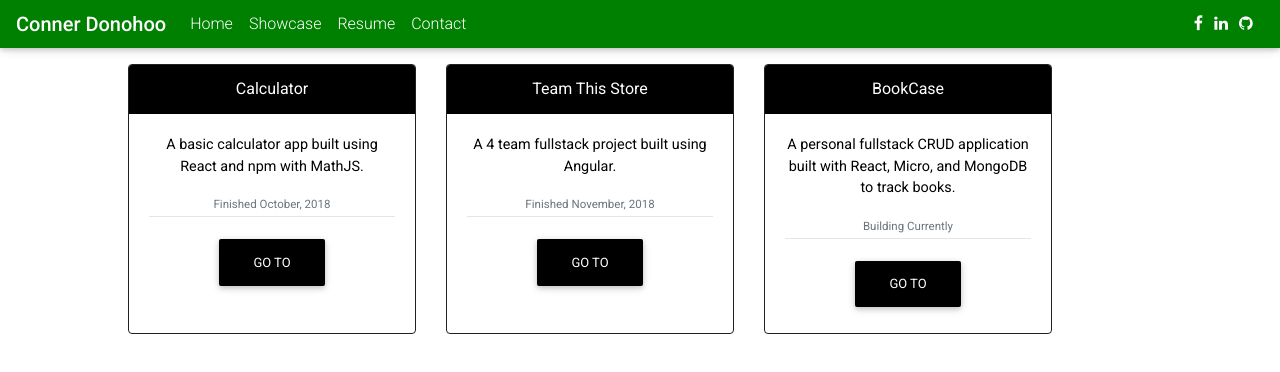
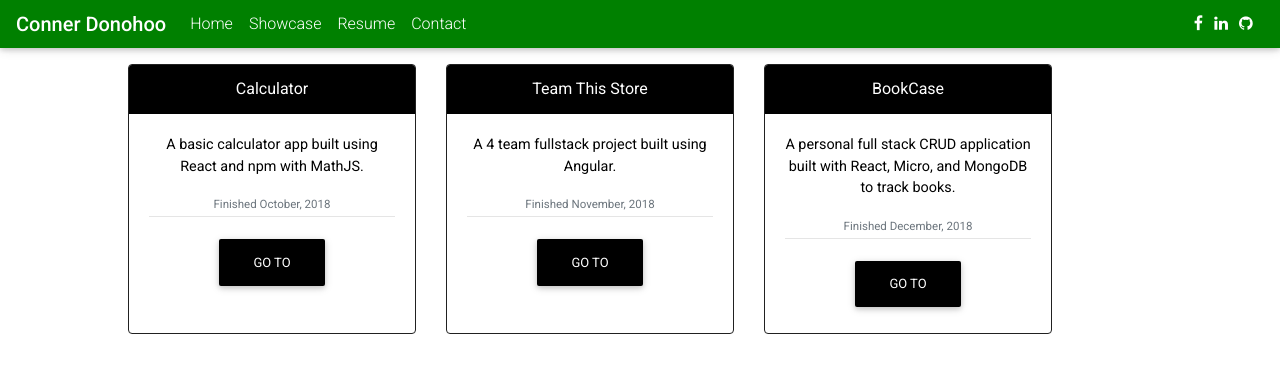
Before and after one commit to Donohoo13/ProfileV2, a React (Create React App) app: page /showcase in a window 1280 px wide. Shown: the top 372 px of the page. Built offline with nearby package versions, Linux system fonts and the light colour scheme.

Commit message:
added books tracker

```diff
--- a/src/Components/Showcase.js
+++ b/src/Components/Showcase.js
@@ -30,9 +30,9 @@ export default class Showcase extends Component {
 <Card border="dark" className="mb-3 showcaseCard" style={{maxWidth: '18rem'}}>
   <CardHeader className="cardHeader">BookCase</CardHeader>
   <CardBody>
-    <CardText style={{color: 'black'}}>A personal fullstack CRUD application built with React, Micro, and MongoDB to track books.</CardText>
-    <CardText small muted className="buildDate">Building Currently</CardText><hr/>
-    <a to="" target="_blank" rel="noopener noreferrer">
+    <CardText style={{color: 'black'}}>A personal full stack CRUD application built with React, Micro, and MongoDB to track books.</CardText>
+    <CardText small muted className="buildDate">Finished December, 2018</CardText><hr/>
+    <a to="https://books-tracker.netlify.com/" target="_blank" rel="noopener noreferrer">
     <Button color="black">Go To</Button>
     </a>
   </CardBody>
```
